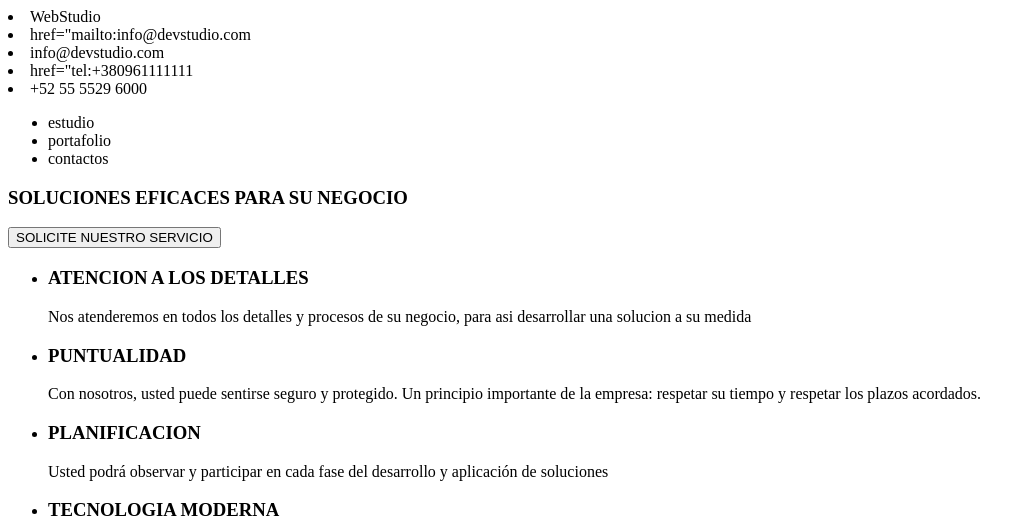
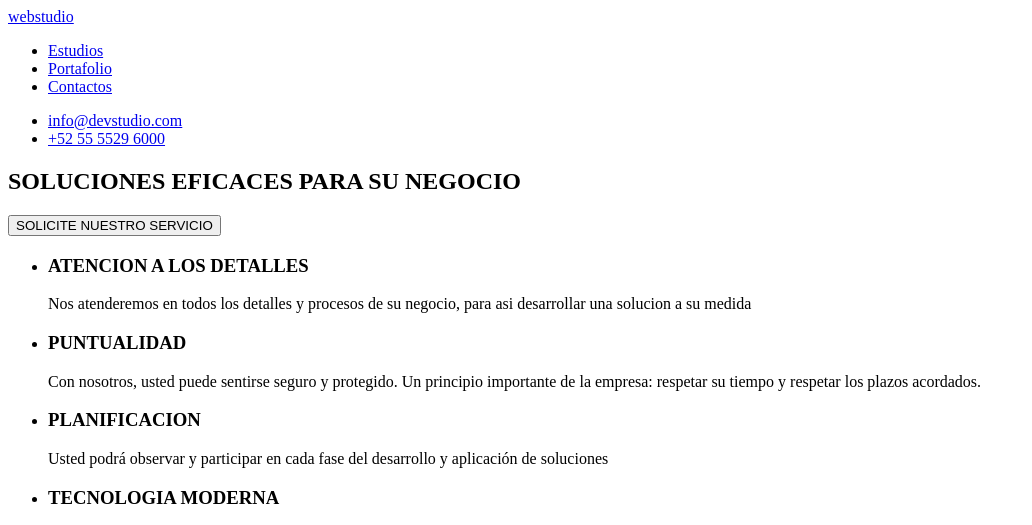
Before and after one commit to JavierAlexisG/goit-markup-hw-01, a plain HTML site: page index.html in a window 1280 px wide. Shown: the top 525 px of the page, without its empty margins (0-1032 px from the left). Drawn offline with Linux system fonts and the light colour scheme.

Commit message:
corrigiendo

```diff
--- a/index.html
+++ b/index.html
@@ -8,19 +8,19 @@
 </head>
 
 <body>
-
-    <li href="#">WebStudio</li>
-    <li><a> href="mailto:info@devstudio.com</a></li>
-    <li><a>info@devstudio.com</a></li>
-    <li><a> href="tel:+380961111111</a></li>
-    <li><a>+52 55 5529 6000</a></li>
+  <header>
+    <a href="#" >webstudio</a>
     <nav>
       <ul>
-        <li><a>estudio</a></li>
-        <li><a>portafolio</a></li>
-        <li><a>contactos</a></li>
+      <li><a href="#"> Estudios</a></li>
+      <li><a href="#"> Portafolio</a></li>
+      <li><a href="#"> Contactos</a></li>
       </ul>
-
+    </nav>
+    <ul>
+      <li><a href="mailto:info@devstudio.com">info@devstudio.com</a></li>
+      <li><a href="380961111111">+52 55 5529 6000 </a></li>
+    </ul>
   </header>
 
 <main>
@@ -109,18 +109,16 @@
 
 <footer>
 <a href="#">webstudio</a>
-    <li><a> href="tel:+380961111111"</a></li>
-    <li><a>+52 55 5529 6000</a></li>
 <address>
 <ul>
   <li>
     <a href= "#"> Calz. Ticoman 500, CIUDAD DE MEXICO, CDMX, Mexico </a>
   </li>
-        <li>
-          <a href="#"> info@example.com</a>
+    <li><a href="mailto:info@devstudio.com">info@devstudio.com </a></li>
+    <li> <a href="tel:+380961111111">+52 55 5529 6000 </a></li>
   </li>
 </ul>
 </address>
 </footer>
+</html>
 </body>
-</html>
```
Lines whose indentation alone changed are shown as unchanged.
